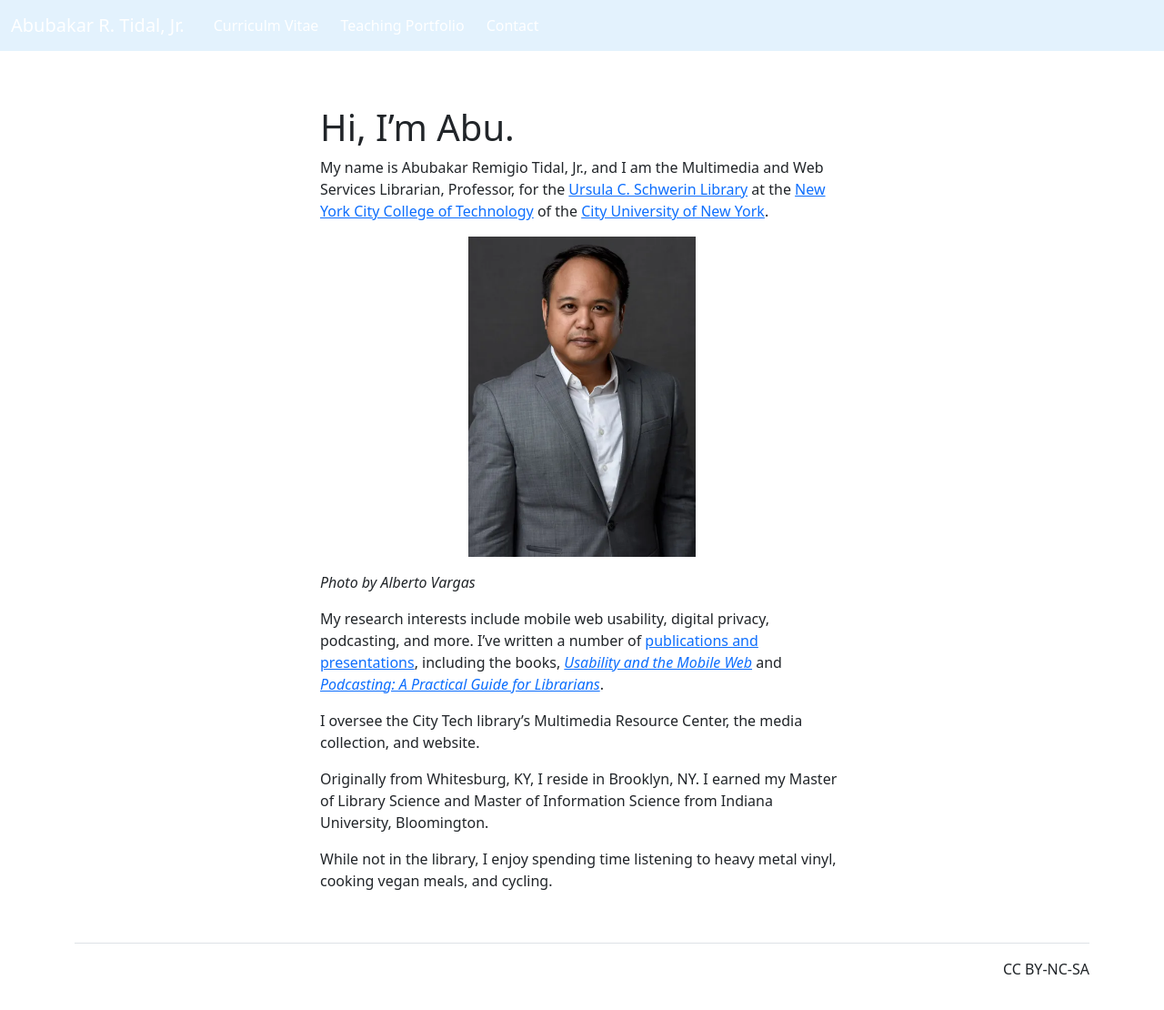
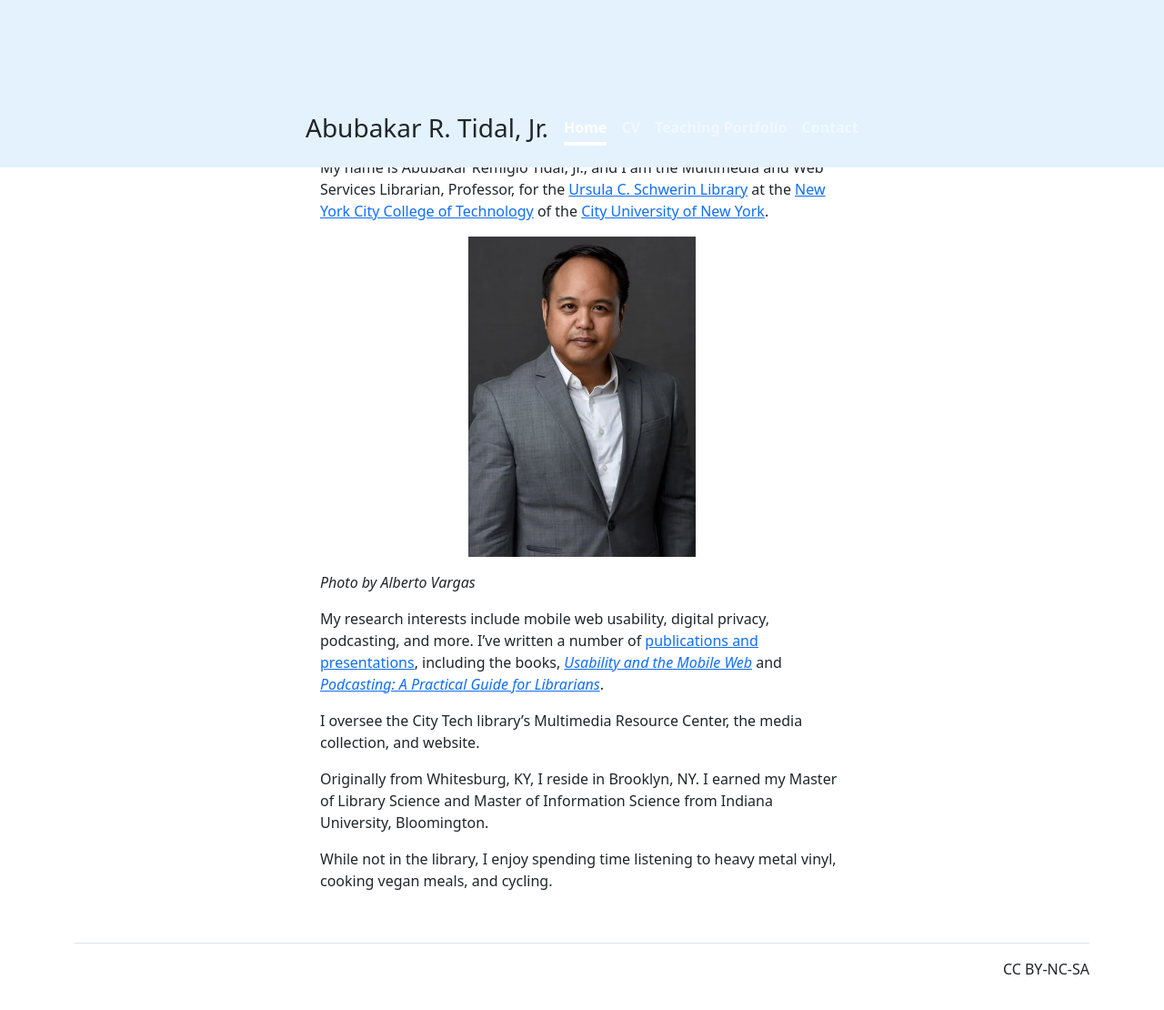
Before and after one commit to KentuckyFriedTofu/KentuckyFriedTofu.github.io, a Jekyll site: the page built from index.md, in a window 1280 px wide and 1133 px high. Shown: the top 1110 px of the window at 91% size. Built offline with Jekyll 4.4.1, drawn with Linux system fonts in a browser that asks for light colours.

Commit message:
Update nav.html

```diff
--- a/_includes/nav.html
+++ b/_includes/nav.html
@@ -4,21 +4,18 @@
           <span class="navbar-toggler-icon"></span>
         </button>
                   <div class="collapse navbar-collapse" id="menuNav">
-        <!-- Navbar brand -->
-        <a class="navbar-brand text-white" href="index.html">Abubakar R. Tidal, Jr.</a>
-
-        <!-- Icons -->
-        <ul class="navbar-nav d-flex flex-row me-1">
-            <li class="nav-item me-3 me-lg-0">
-                <a class="nav-link text-white" href="cv.html"><i class="fas fa-envelope mx-1"></i> Curriculm Vitae</a>
-            </li>
-            <li class="nav-item me-3 me-lg-0">
-                <a class="nav-link text-white" href="https://openlab.citytech.cuny.edu/juniortidal/" target="_blank"> <i class="fas fa-user mx-1"></i> Teaching Portfolio </a>
-            </li>
-            <li class="nav-item me-3 me-lg-0">
-                <a class="nav-link text-white" href="contact.html"><i class="fas fa-envelope mx-1"></i> Contact</a>
-            </li>
-        </ul>
+<div class="cover-container d-flex w-100 h-100 p-3 mx-auto flex-column">
+  <header class="mb-auto">
+    <div>
+      <h3 class="float-md-start mb-0">Abubakar R. Tidal, Jr.</h3>
+      <nav class="nav nav-masthead justify-content-center float-md-end">
+        <a class="nav-link fw-bold py-1 px-0 active" aria-current="page" href="index.html">Home</a>
+        <a class="nav-link fw-bold py-1 px-0" href="cv.html">CV</a>
+        <a class="nav-link fw-bold py-1 px-0" href="https://openlab.citytech.cuny.edu/juniortidal/" target="_blank">Teaching Portfolio</a>
+        <a class="nav-link fw-bold py-1 px-0" href="contact.html">Contact</a>
+      </nav>
+    </div>
+  </header>
     </div>
       </div>
 
```
